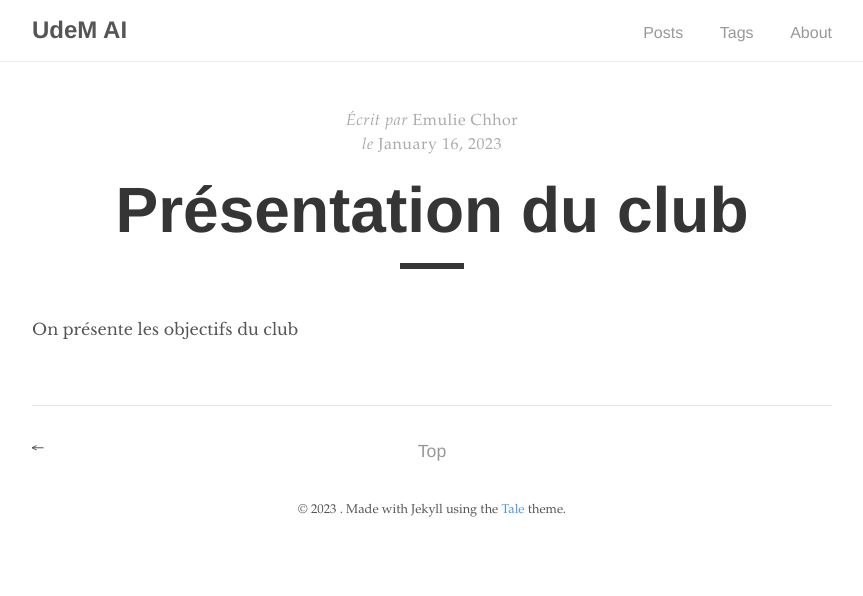
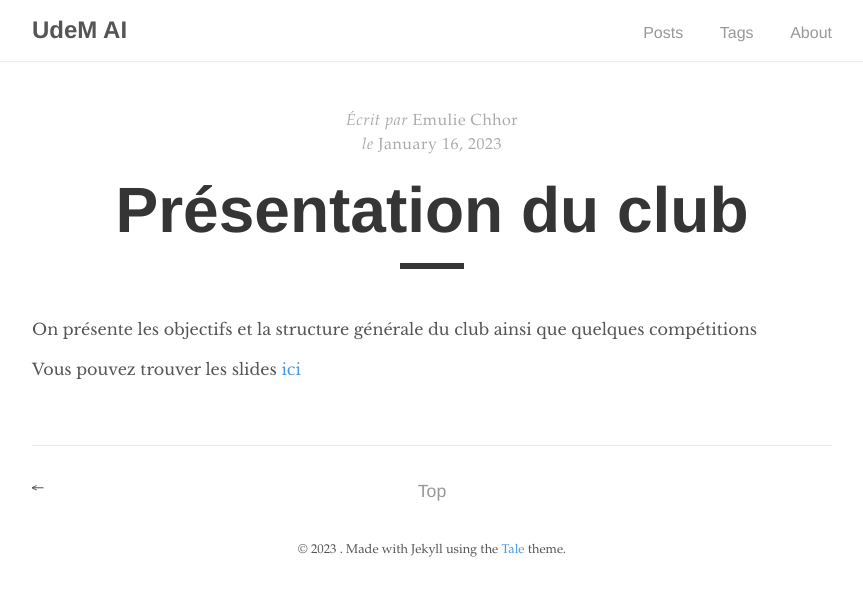
Before and after one commit to UdemAI/UdemAI.github.io, a Jekyll site: the page built from _posts/2023-01-16-presentation2023.md, in a window 1280 px wide. Shown: the top 596 px of the page, without its empty margins (208-1071 px from the left). Built offline with Jekyll 4.4.1, drawn with Linux system fonts in a browser that asks for light colours.

Commit message:
added link to presentation slides

```diff
--- a/_posts/2023-01-16-presentation2023.md
+++ b/_posts/2023-01-16-presentation2023.md
@@ -9,4 +9,8 @@ sticky: false
 hidden: false
 ---
 
-On présente les objectifs du club <!--more-->
+On présente les objectifs et la structure générale du club ainsi que quelques
+compétitions<!--more-->
+
+
+Vous pouvez trouver les slides [ici](https://docs.google.com/presentation/d/1GVmIe5T20xOVBk8wmIKlY-t5zLdBVoCU0fxyeGbO9AY/edit#slide=id.p)
```
